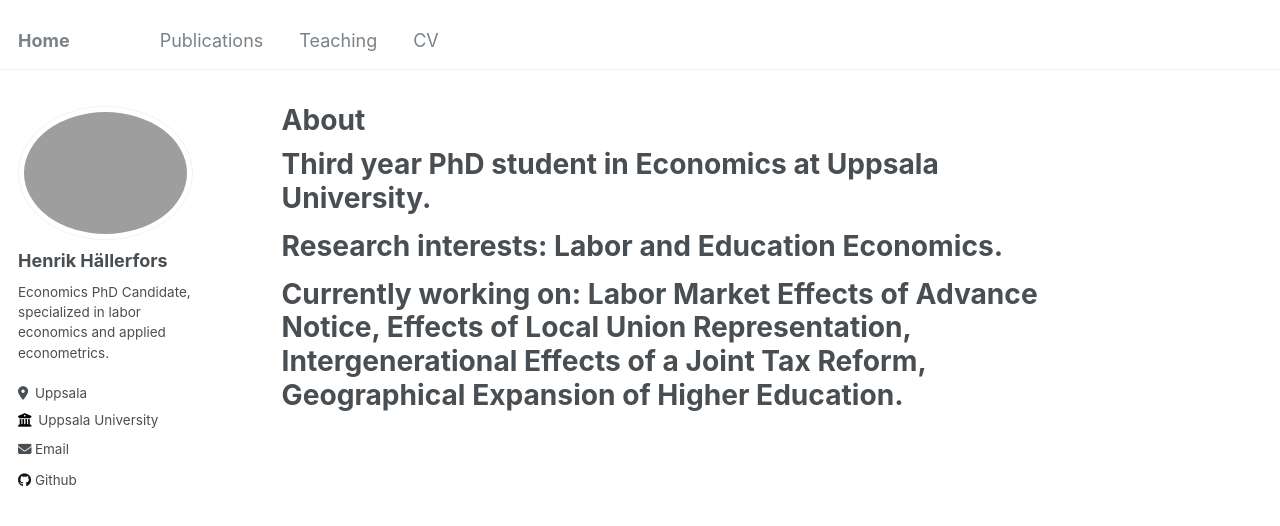
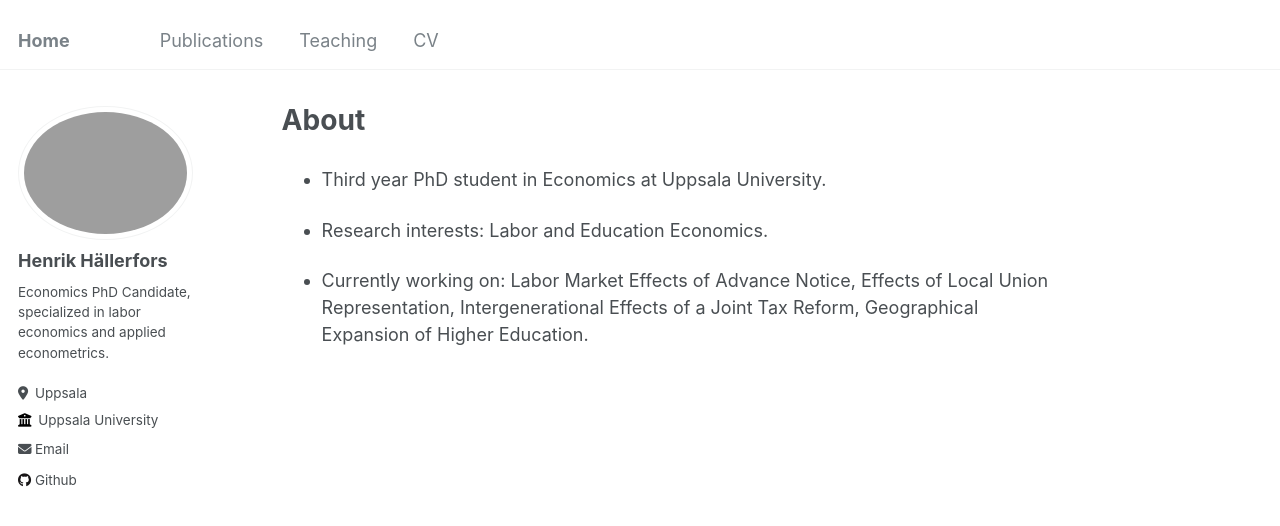
Before and after one commit to hallerfors/hallerfors.github.io, a Jekyll site: the page built from _pages/about.md, in a window 1280 px wide. Shown: the top 526 px of the page. Built offline with Jekyll 4.4.1, drawn with Linux system fonts in a browser that asks for light colours.

Commit message:
additional adjustments

```diff
--- a/_pages/about.md
+++ b/_pages/about.md
@@ -7,8 +7,8 @@ redirect_from:
   - /about.html
 ---
 
-# Third year PhD student in Economics at Uppsala University.
+* Third year PhD student in Economics at Uppsala University.
 
-# Research interests: Labor and Education Economics.
+* Research interests: Labor and Education Economics.
 
-# Currently working on: Labor Market Effects of Advance Notice, Effects of Local Union Representation, Intergenerational Effects of a Joint Tax Reform, Geographical Expansion of Higher Education.
+* Currently working on: Labor Market Effects of Advance Notice, Effects of Local Union Representation, Intergenerational Effects of a Joint Tax Reform, Geographical Expansion of Higher Education.
```
Also changed, not shown: 6 other files.
